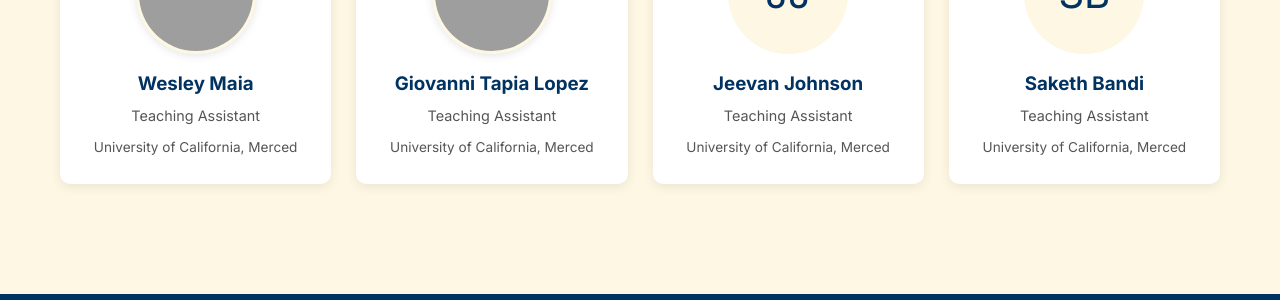
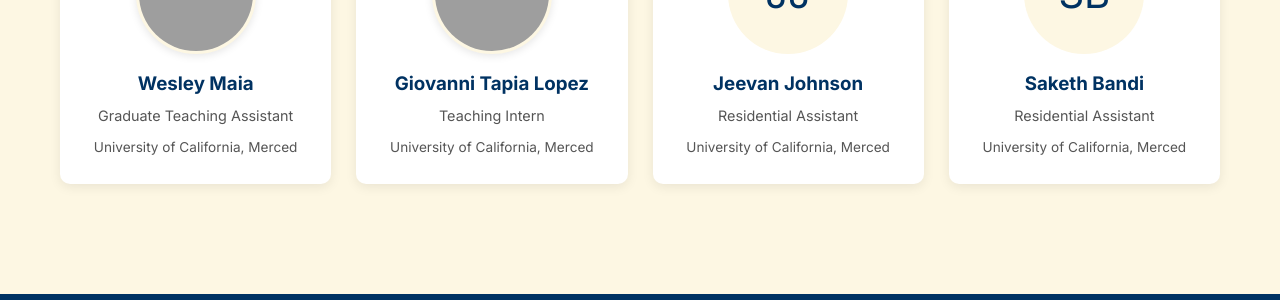
Before and after one commit to cosmos-ai-ucm/cosmos-ai-ucm.github.io, a Jekyll site: the page built from staff.html, in a window 1280 px wide and 900 px high, scrolled down 1217 px. Shown: the part 315-615 px from the top of the window. Built offline with Jekyll 4.4.1, drawn with Linux system fonts in a browser that asks for light colours; grey boxes are pictures that could not be loaded.

Commit message:
Update staff roles
Wesley: Graduate Teaching Assistant. Giovanni: Teaching Intern.
Jeevan and Saketh: Residential Assistant.

Co-Authored-By: Claude Opus 4.7 <noreply@anthropic.com>

```diff
--- a/staff.html
+++ b/staff.html
@@ -95,25 +95,25 @@ title: Faculty and Staff
         <div class="person-card">
           <img src="https://mi3-lab.github.io/assets/images/people/wesley.webp" alt="Wesley Maia" class="person-avatar">
           <h3>Wesley Maia</h3>
-          <p class="role">Teaching Assistant</p>
+          <p class="role">Graduate Teaching Assistant</p>
           <p class="affiliation">University of California, Merced</p>
         </div>
         <div class="person-card">
           <img src="https://mi3-lab.github.io/assets/images/people/giovanni.webp" alt="Giovanni Tapia Lopez" class="person-avatar">
           <h3>Giovanni Tapia Lopez</h3>
-          <p class="role">Teaching Assistant</p>
+          <p class="role">Teaching Intern</p>
           <p class="affiliation">University of California, Merced</p>
         </div>
         <div class="person-card">
           <div class="person-avatar">JJ</div>
           <h3>Jeevan Johnson</h3>
-          <p class="role">Teaching Assistant</p>
+          <p class="role">Residential Assistant</p>
           <p class="affiliation">University of California, Merced</p>
         </div>
         <div class="person-card">
           <div class="person-avatar">SB</div>
           <h3>Saketh Bandi</h3>
-          <p class="role">Teaching Assistant</p>
+          <p class="role">Residential Assistant</p>
           <p class="affiliation">University of California, Merced</p>
         </div>
       </div>
```
